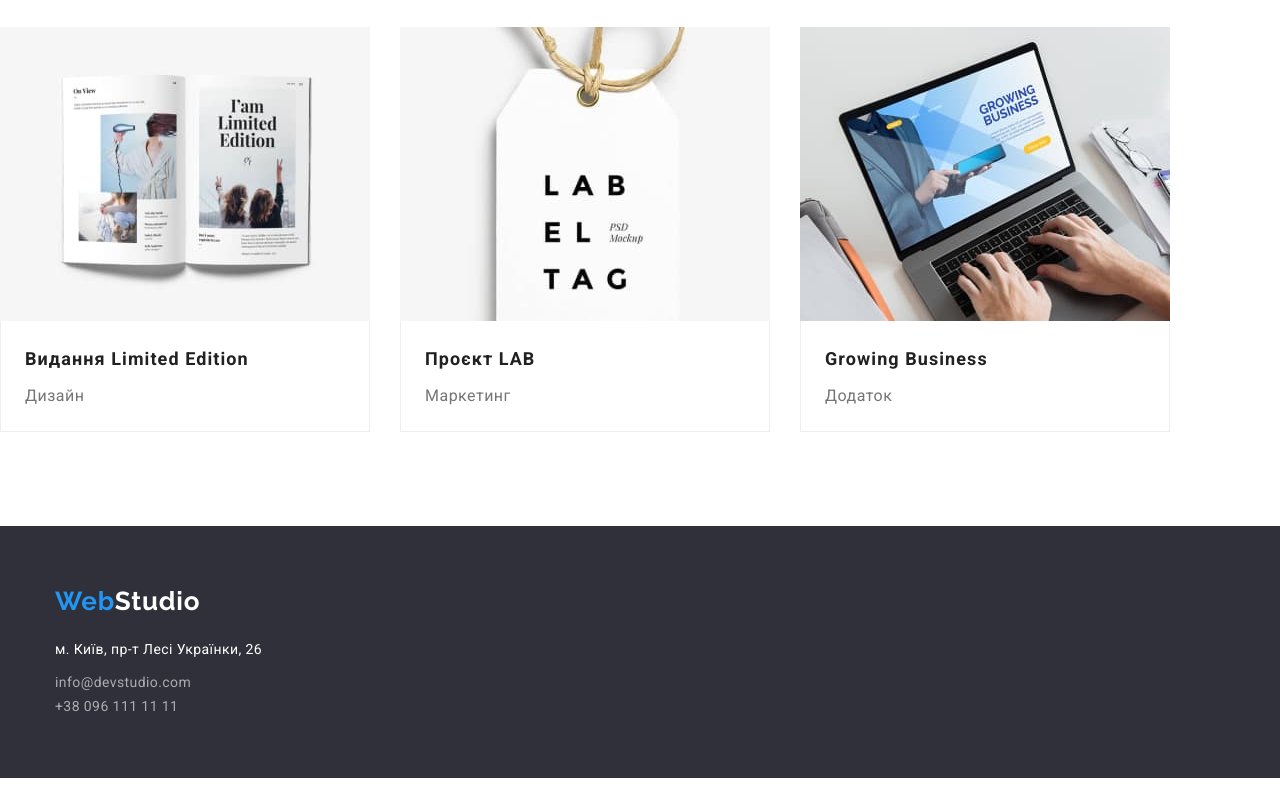
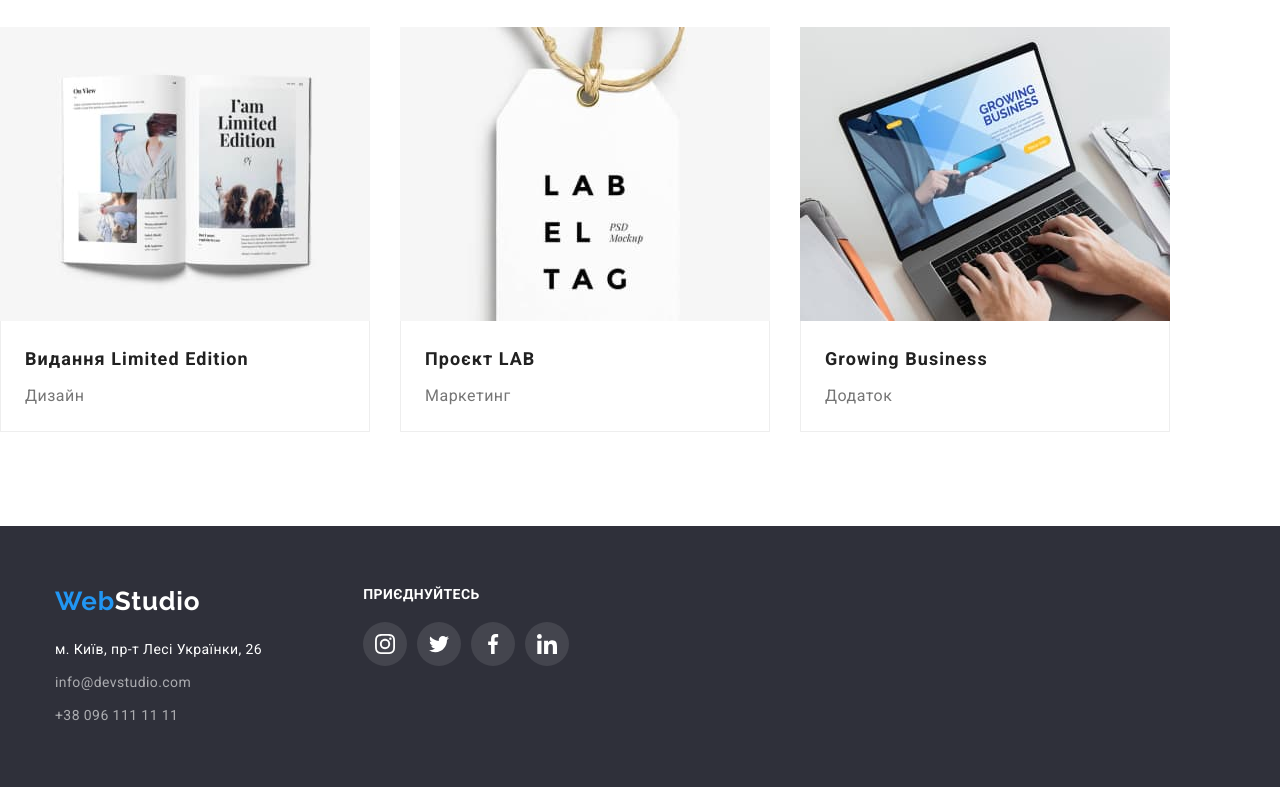
Before and after one commit to Artem311982/goit-markup-hw-04, a plain HTML site: page portfolio.html in a window 1280 px wide. Shown: the part 1108-1895 px from the top of the page. Drawn offline with nearby package versions, Linux system fonts and the light colour scheme.

Commit message:
200922-2

```diff
--- a/portfolio.html
+++ b/portfolio.html
@@ -24,18 +24,30 @@
     <link rel="stylesheet" href="css/styles.css" />
   </head>
   <body class="page">
-    <header class="header contaner">
+    <header>
+      <div class="header contaner">
         <nav class="main-nav">
           <a class="logo" href=""> <span class="logo-txt">Web</span>Studio </a>
           <ul class="header-list">
-          <li class="list-item"><a class="link" href="./index.html">Студія</a></li>
-          <li class="list-item"><a class="link current" href="">Портфоліо</a></li>
+            <li class="list-item"><a class="link current" href="">Студія</a></li>
+            <li class="list-item"><a class="link" href="./portfolio.html">Портфоліо</a></li>
             <li class="list-item"><a class="link" href="">Контакти</a></li>
           </ul>
         </nav>
         <div class="group">
-        <a class="link" href="mailto:info@devstudio.com">info@devstudio.com</a>
-        <a class="link" href="tel:+380961111111">+38 096 111 11 11</a>
+          <a class="group__link link" href="mailto:info@devstudio.com">
+            <svg class="group__link-icon" width="16" height="12">
+              <use href="./images/icons.svg#mail-hover"></use>
+            </svg>
+            info@devstudio.com</a
+          >
+          <a class="group__link link" href="tel:+380961111111">
+            <svg class="group__link-icon" width="16" height="12">
+              <use href="./images/icons.svg#smartphone"></use>
+            </svg>
+            +38 096 111 11 11</a
+          >
+        </div>
       </div>
     </header>
     <!-- main -->
@@ -131,12 +143,13 @@
       </div>
     </main>
     <footer class="footer">
-      <div class="footer-block contaner">
+      <div class="footer__box contaner">
+        <div class="footer__box-address">
           <a class="logo logo-footer" href=""> <span class="logo-txt">Web</span>Studio </a>
           <address class="address">
             <p class="par-footer"><a class="link" href="">м. Київ, пр-т Лесі Українки, 26</a></p>
-          <ul class="list">
-            <li class="list-item">
+            <ul class="footer-list list">
+              <li class="footer-list-item">
                 <a class="footer-link" href="mailto:info@devstudio.com">info@devstudio.com</a>
               </li>
               <li class="list-item">
@@ -145,6 +158,62 @@
             </ul>
           </address>
         </div>
+        <section>
+          <div class="aaa">
+            <h2 class="footer-title">приєднуйтесь</h2>
+            <ul class="footer-list__icons list">
+              <li>
+                <a
+                  class="footer-link__icons"
+                  href="https://www.instagram.com/"
+                  target="_blank"
+                  rel="noreferrer noopern"
+                >
+                  <svg class="footer-icons" width="20" height="20">
+                    <use href="./images/icons.svg#instagram"></use>
+                  </svg>
+                </a>
+              </li>
+              <li>
+                <a
+                  class="footer-link__icons"
+                  href="https://twitter.com/"
+                  target="_blank"
+                  rel="noreferrer noopern"
+                >
+                  <svg class="footer-icons" width="20" height="20">
+                    <use href="./images/icons.svg#twitter"></use>
+                  </svg>
+                </a>
+              </li>
+              <li>
+                <a
+                  class="footer-link__icons"
+                  href="https://www.facebook.com/"
+                  target="_blank"
+                  rel="noreferrer noopern"
+                >
+                  <svg class="footer-icons" width="20" height="20">
+                    <use href="./images/icons.svg#facebook"></use>
+                  </svg>
+                </a>
+              </li>
+              <li>
+                <a
+                  class="footer-link__icons"
+                  href="https://ua.linkedin.com/"
+                  target="_blank"
+                  rel="noreferrer noopern"
+                >
+                  <svg class="footer-icons" width="20" height="20">
+                    <use href="./images/icons.svg#linkedin"></use>
+                  </svg>
+                </a>
+              </li>
+            </ul>
+          </div>
+        </section>
+      </div>
     </footer>
   </body>
 </html>
```
Lines whose indentation alone changed are shown as unchanged.
